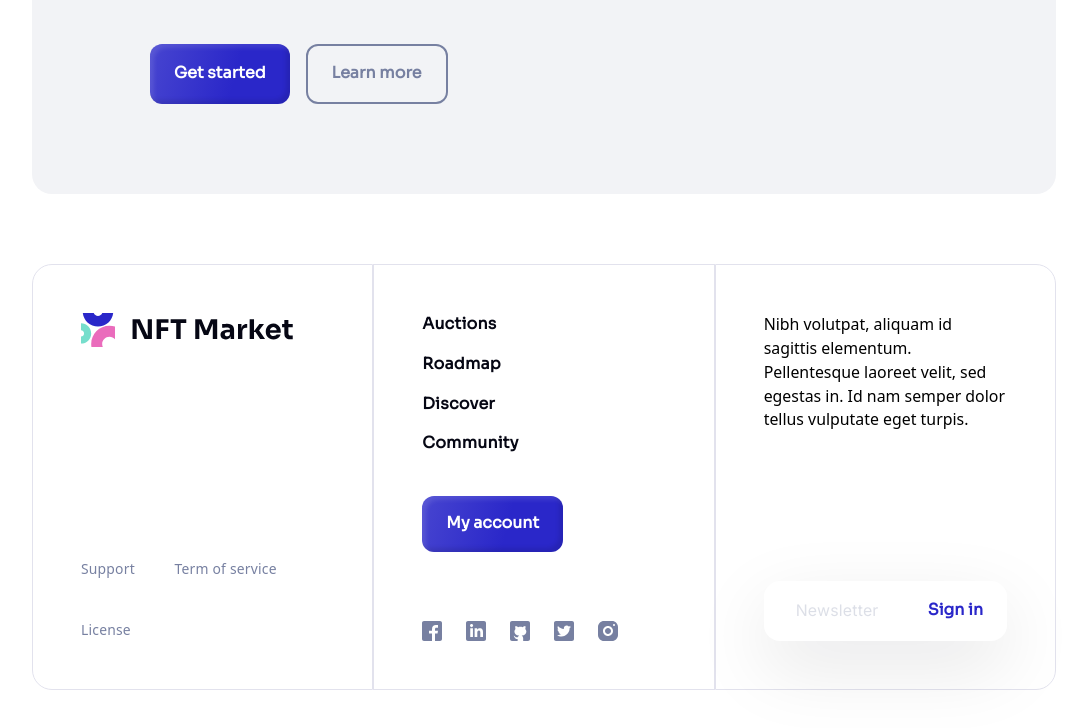
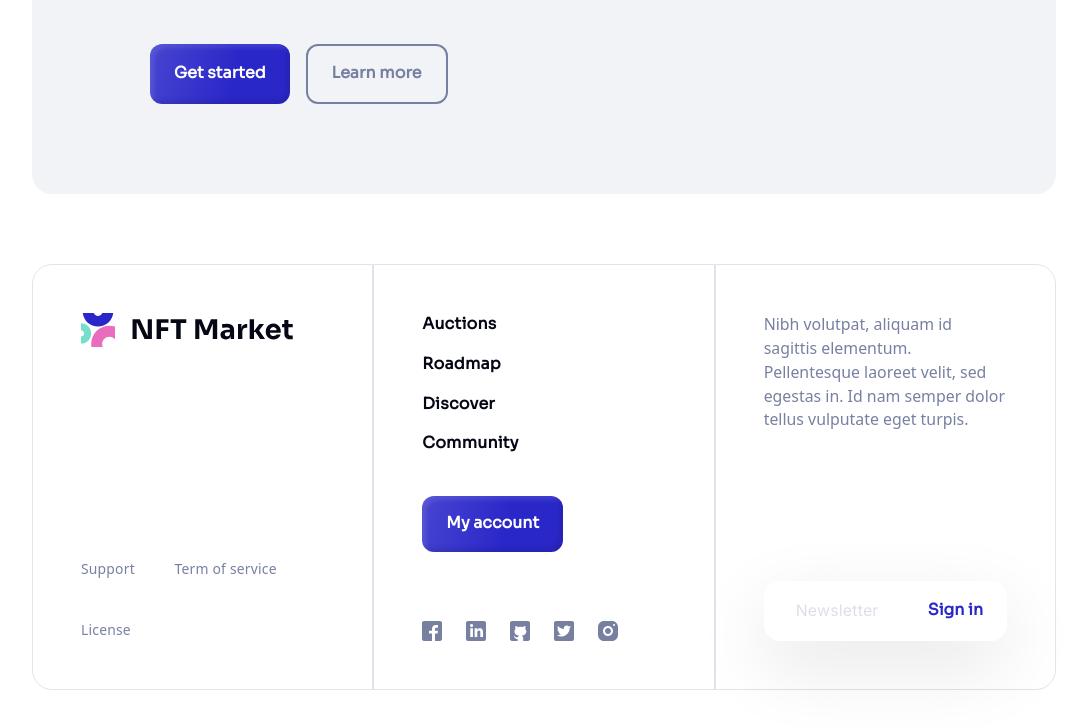
Before and after one commit to skydihy/nft-market-landing-frontend, a Gatsby site: page / in a window 1280 px wide. Shown: the part 5746-6474 px from the top of the page, without its empty margins (96-1183 px from the left). Built offline with nearby package versions, Linux system fonts and the light colour scheme; Gatsby itself is replaced by a stand-in of ours; animation ran at ten frames a second.

Commit message:
Update: Footer Section - css details

```diff
--- a/src/styles/layout/Footer.module.scss
+++ b/src/styles/layout/Footer.module.scss
@@ -64,7 +64,7 @@ footer {
     }
 
     .rightContent {
-      @apply flex flex-col justify-between;
+      @apply flex flex-col justify-between text-grey-100;
 
       border: 1px solid #e2e2ed;
       border-radius: 0px 20px 20px 0px;
```
